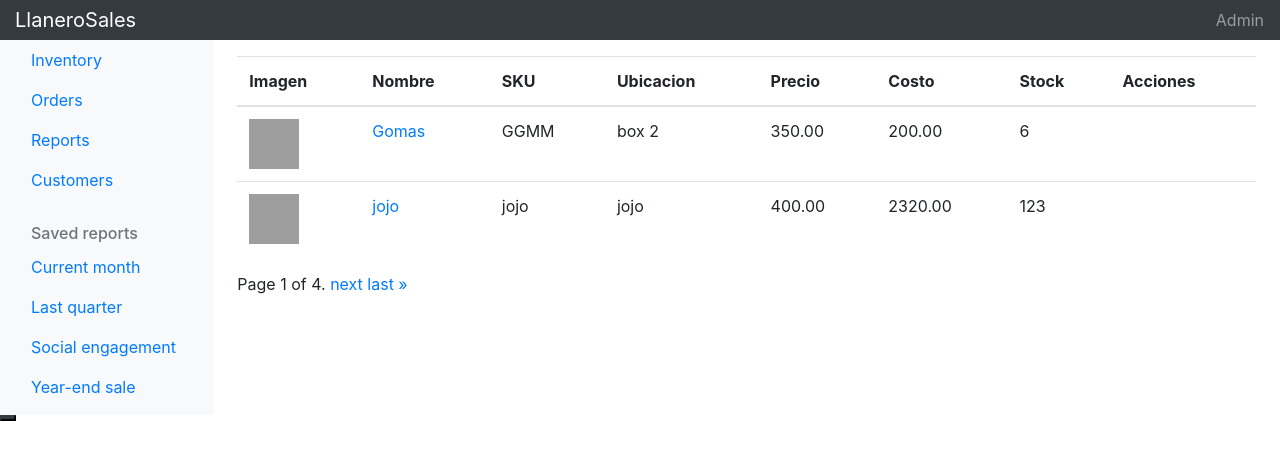
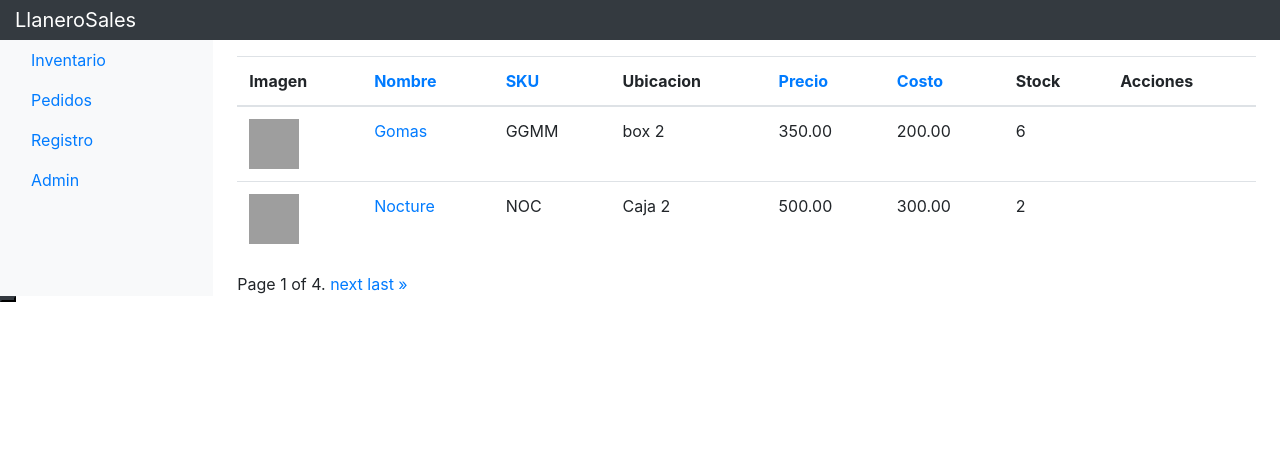
Before and after one commit to rodrigourban/llanerosales, a Django app: page /inventory/?order=name in a window 1280 px wide. Shown: the top 460 px of the page. Run offline with Django 3.2, Linux system fonts and the light colour scheme; data comes from the database, SQL or seed files in the repository; both versions use the stored data as it was after the commit; some libraries are stand-ins or nearby versions; grey boxes are pictures that could not be loaded.

Commit message:
Added sorting and pagination

```diff
--- /dev/null
+++ b/inventory/templatetags/inventory.py
@@ -0,0 +1,38 @@
+from django import template
+from django.template.defaultfilters import stringfilter
+
+register = template.Library()
+
+
+@register.filter(name="get_url")
+@stringfilter
+def get_filtered_url(value, arg):
+    if '?' in value:
+        # Already has a queryset
+        if '&order' in value:
+            # Only one order for query
+            # Remove last order from url
+            new_url = value[0:value.find('&order')]
+            return "{}&order={}".format(new_url, arg)
+        return "{}&order={}".format(value, arg)
+    else:
+        return "{}?order={}".format(value, arg)
+
+
+@register.filter(name="get_page")
+@stringfilter
+def get_page_url(value, arg):
+    if '?' in value:
+        # Already has a queryset
+        if '?page' in value:
+            # Only one order for query
+            # Remove last order from url
+            old_page = (value[value.find('?page=')+6])
+            new_url = value.replace(str(old_page), str(arg))
+            return new_url
+        else:
+            pages_first = value[0:value.find('?')]
+            filtering = value[value.find('?')+1:]
+            return "{}?page={}&{}".format(pages_first, arg, filtering)
+    else:
+        return "{}?page={}".format(value, arg)
--- a/inventory/urls.py
+++ b/inventory/urls.py
@@ -3,7 +3,6 @@ from .views import (
     article,
     create_item,
     delete_item,
-    sell_item,
     list_stock,
     create_stock
 )
@@ -14,7 +13,6 @@ urlpatterns = [
     path('', article, name="index"),
     path('create_item', create_item, name="create-item"),
     path('delete_item/<int:pk>', delete_item, name="delete-item"),
-    path('sell_item/<int:pk>', sell_item, name="sell-item"),
     path('list_stock/<int:pk>', list_stock, name="list-stock"),
     path('create_stock/<int:pk>', create_stock, name="create-stock"),
 ]
--- a/inventory/views.py
+++ b/inventory/views.py
@@ -29,11 +29,13 @@ from .models import Item, Stock
 @require_http_methods(['GET', 'POST'])
 def article(request):
     if request.method == 'GET':
-        order = request.GET.get("or")
-        search = request.GET.get("ss")
+        order = request.GET.get("order") or 'created_at'
+        search = request.GET.get("search") or None
         pages = request.GET.get("pages") or 2
         headers = Item.get_fields()
-        items = Item.objects.all().filter(status=True)
+        print(order)
+        print(request.build_absolute_uri(request.path))
+        items = Item.objects.all().filter(status=True).order_by(order)
         items_list = []
         for el in items:
             items_list.append({
@@ -99,23 +101,6 @@ def create_item(request):
             return HttpResponse(form.errors)
 
 
-@require_http_methods(['GET', 'POST'])
-def sell_item(request, pk):
-    try:
-        obj = get_object_or_404(Item, pk=pk)
-    except Item.DoesNotExist:
-        raise Http404("El articulo ingresado no existe")
-
-    if request.method == 'GET':
-        return render(
-            request,
-            'inventory/sell_item.html',
-            {"item": obj, "form": sellForm()}
-            )
-    elif request.method == 'POST':
-        form = sellForm(request.POST)
-
-
 @require_http_methods(['GET'])
 def list_stock(request, pk):
     obj = get_object_or_404(Item, pk=pk)
@@ -170,4 +155,11 @@ def delete_item(request, pk):
         obj.status = False
         # should also delete stocks related
         obj.save()
+        stocks = Stock.objects.all().filter(item=obj, status=True)
+        for stock in stocks:
+            stock.status = False
+            stock.save()
+        messages.success(
+                        request,
+                        "{} se ha borrado exitosamente".format(obj.name))
         return redirect('inventory:index')
--- a/templates/index.html
+++ b/templates/index.html
@@ -33,62 +33,31 @@
             <ul class="nav flex-column">
               <li class="nav-item">
                 <a class="nav-link active" href="#">
-                  <span data-feather="home"></span>
-                  Inventory <span class="sr-only">(current)</span>
+                  <i class="fas fa-home"></i>
+                  Inventario {% if 'inventory' in request.path %} <span class="sr-only">(current)</span> {% endif %}
                 </a>
               </li>
               <li class="nav-item">
                 <a class="nav-link" href="#">
-                  <span data-feather="file"></span>
-                  Orders
+                  <i class="fas fa-file"></i>
+                  Pedidos {% if 'orders' in request.path %} <span class="sr-only">(current)</span> {% endif %}
                 </a>
               </li>
               <li class="nav-item">
                 <a class="nav-link" href="#">
-                  <span data-feather="shopping-cart"></span>
-                  Reports
+                  <i class="fas fa-cash-register"></i>
+                  Registro {% if 'history' in request.path %} <span class="sr-only">(current)</span> {% endif %}
                 </a>
               </li>
+              <!-- If super user -->
               <li class="nav-item">
                 <a class="nav-link" href="#">
-                  <span data-feather="users"></span>
-                  Customers
+                  <i class="fas fa-user-cog"></i>
+                  Admin {% if 'admin' in request.path %} <span class="sr-only">(current)</span> {% endif %}
                 </a>
               </li>
             </ul>
 
-            <h6 class="sidebar-heading d-flex justify-content-between align-items-center px-3 mt-4 mb-1 text-muted">
-              <span>Saved reports</span>
-              <a class="d-flex align-items-center text-muted" href="#">
-                <span data-feather="plus-circle"></span>
-              </a>
-            </h6>
-            <ul class="nav flex-column mb-2">
-              <li class="nav-item">
-                <a class="nav-link" href="#">
-                  <span data-feather="file-text"></span>
-                  Current month
-                </a>
-              </li>
-              <li class="nav-item">
-                <a class="nav-link" href="#">
-                  <span data-feather="file-text"></span>
-                  Last quarter
-                </a>
-              </li>
-              <li class="nav-item">
-                <a class="nav-link" href="#">
-                  <span data-feather="file-text"></span>
-                  Social engagement
-                </a>
-              </li>
-              <li class="nav-item">
-                <a class="nav-link" href="#">
-                  <span data-feather="file-text"></span>
-                  Year-end sale
-                </a>
-              </li>
-            </ul>
           </div>
         </nav>
 
--- a/templates/inventory/base.html
+++ b/templates/inventory/base.html
@@ -1,4 +1,4 @@
-{% extends 'index.html' %} {% block content %}
+{% extends 'index.html' %} {% load inventory %} {% block content %}
 <!-- {% if request.GET.name %}
     <h1>Hola {{ request.GET.name }}</h1>
     {% endif %} {% if request.GET.ss %}
@@ -10,13 +10,17 @@
     <thead>
       <tr>
         {% for header in headers %}
-        <th{% if header.filterable %} class="filterable" {% endif %}  scope="col">
+        <th scope="col">
           {% if header.filterable %}
-          <span>
-            <i class="fas fa-sort"></i>
-          </span>
+          <a class="filterable" href="{{ request.get_full_path | get_url:header.field }}">
+            <span>
+              <i class="fas fa-sort"></i>
+            </span>
+            {{ header.title }}
+          </a>
+          {% else %}
+          {{ header.title }}
           {% endif %}
-          {{ header.title }}
         </th>
         {% endfor %}
       </tr>
@@ -25,23 +29,11 @@
       {% for item in pagination %}
       <tr>
         <td>
-          <img
-            src="{{ item.img.url }}"
-            alt="{{ item.name }}"
-            width="50px"
-            height="50px"
-            onclick="open_modal(['image','{{ item.img.url }}'])"
-          />
+          <img src="{{ item.img.url }}" alt="{{ item.name }}" width="50px" height="50px"
+            onclick="open_modal(['image','{{ item.img.url }}'])" />
         </td>
         <td>
-          <a
-            href="#"
-            href=""
-            data-toggle="tooltip"
-            data-placement="top"
-            title="Editar articulo"
-            >{{ item.name }}</a
-          >
+          <a href="#" href="" data-toggle="tooltip" data-placement="top" title="Editar articulo">{{ item.name }}</a>
         </td>
         <td>
           {{ item.sku }}
@@ -56,44 +48,18 @@
           {{ item.buy_price }}
         </td>
         <td>
-          <a
-            onclick="open_modal(['Ver stock disponible','{% url 'inventory:list-stock' item.pk %}'])"
-            data-toggle="tooltip"
-            data-placement="top"
-            title="Ver detalles stock"
-            >{{ item.stock }}</a
-          >
+          <a onclick="open_modal(['Ver stock disponible','{% url 'inventory:list-stock' item.pk %}'])"
+            data-toggle="tooltip" data-placement="top" title="Ver detalles stock">{{ item.stock }}</a>
         </td>
         <td>
-          <a
-            href="{% url 'inventory:sell-item' item.pk %}"
-            data-toggle="tooltip"
-            data-placement="top"
-            title="Vender articulo"
-            ><i class="fas fa-cart-plus"></i
-          ></a>
-          <a
-            href="{% url 'inventory:create-stock' item.pk %}"
-            data-toggle="tooltip"
-            target="_blank"
-            data-placement="top"
-            title="Agregar stock"
-            ><i class="fab fa-dropbox"></i
-          ></a>
-          <a
-            href=""
-            data-toggle="tooltip"
-            data-placement="top"
-            title="Generar pedido"
-            ><i class="far fa-calendar-plus"></i
-          ></a>
-          <a
-            onClick="open_modal(['Eliminar articulo','{% url 'inventory:delete-item' item.pk %}'])"
-            data-toggle="tooltip"
-            data-placement="top"
-            title="Eliminar articulo"
-            ><i class="far fa-times-circle"></i
-          ></a>
+          <a href="" data-toggle="tooltip" data-placement="top" title="Vender articulo"><i
+              class="fas fa-cart-plus"></i></a>
+          <a href="{% url 'inventory:create-stock' item.pk %}" data-toggle="tooltip" target="_blank"
+            data-placement="top" title="Agregar stock"><i class="fab fa-dropbox"></i></a>
+          <a href="" data-toggle="tooltip" data-placement="top" title="Generar pedido"><i
+              class="far fa-calendar-plus"></i></a>
+          <a onClick="open_modal(['Eliminar articulo','{% url 'inventory:delete-item' item.pk %}'])"
+            data-toggle="tooltip" data-placement="top" title="Eliminar articulo"><i class="far fa-times-circle"></i></a>
         </td>
       </tr>
       {% endfor %}
@@ -102,8 +68,8 @@
   <footer class="table-footer">
     <span class="step-links">
       {% if pagination.has_previous %}
-      <a href="?page=1">&laquo; first</a>
-      <a href="?page={{ pagination.previous_page_number }}">previous</a>
+      <a href="{{ request.get_full_path | get_page:1}}">&laquo; first</a>
+      <a href="{{ request.get_full_path | get_page:pagination.previous_page_number }}">previous</a>
       {% endif %}
 
       <span class="current">
@@ -111,17 +77,14 @@
       </span>
 
       {% if pagination.has_next %}
-      <a href="?page={{ pagination.next_page_number }}">next</a>
-      <a href="?page={{ pagination.paginator.num_pages }}">last &raquo;</a>
+      <a href="{{ request.get_full_path | get_page:pagination.next_page_number }}">next</a>
+      <a href="{{ request.get_full_path | get_page:pagination.paginator.num_pages }}">last &raquo;</a>
       {% endif %}
     </span>
   </footer>
 </div>
 {% endblock %} {% block floating %}
-<button
-  onclick="open_modal(['Crear articulo','{% url 'inventory:create-item' %}'])"
-  class="floatingButton btn-dark"
->
+<button onclick="open_modal(['Crear articulo','{% url 'inventory:create-item' %}'])" class="floatingButton btn-dark">
   <span><i class="fas fa-plus fa-2x"></i></span>
 </button>
 
--- a/templates/navbar.html
+++ b/templates/navbar.html
@@ -3,7 +3,6 @@
 
   <ul class="navbar-nav px-3">
     <form class="form-inline my-2 my-lg-0">
-      <a class="nav-link" href="#">Admin</a>
       <a class="nav-link" href="#"><i class="fas fa-user-circle fa-2x"></i></a>
     </form>
   </ul>
```
Also changed, not shown: history/forms.py (added, +8 -0 lines), history/models.py (+20 -8 lines), history/urls.py (added, +10 -0 lines), history/views.py (+26 -1 lines), inventory/models.py (+8 -8 lines), db.sqlite3, inventory/templatetags/__init__.py (added).
